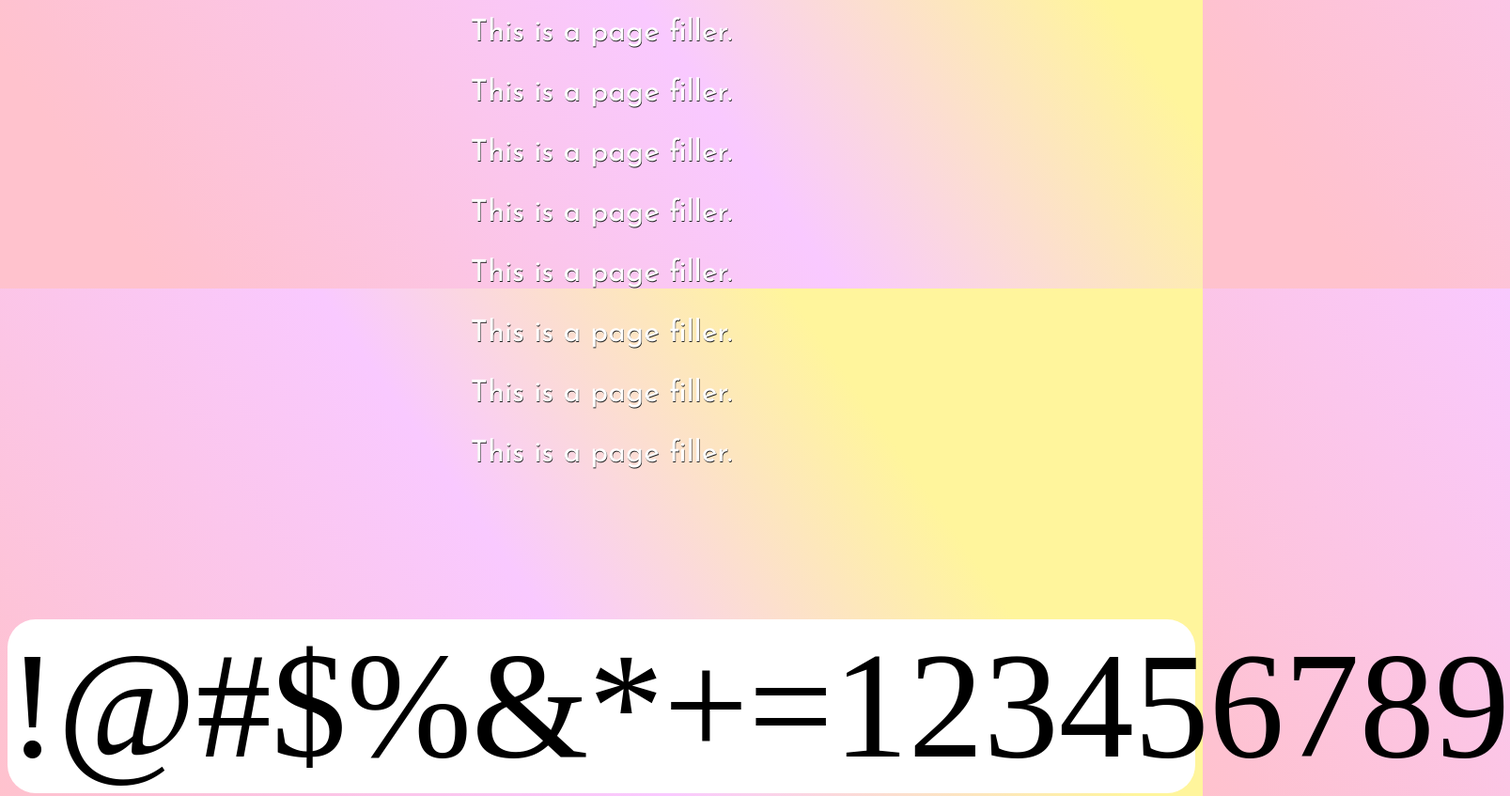
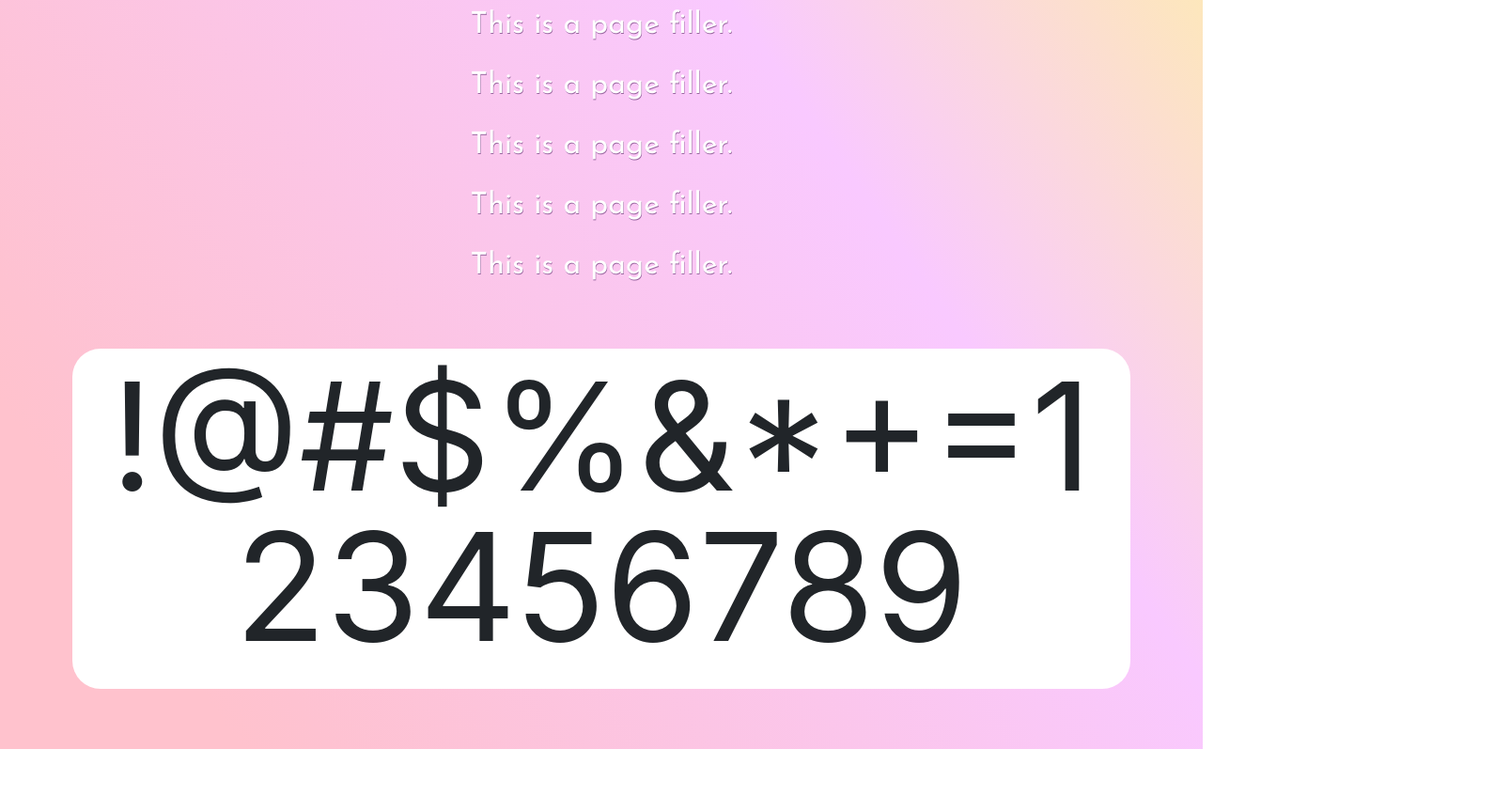
Before and after one commit to afiasara/afiasara.github.io, a plain HTML site: page index.html in a window 1280 px wide. Shown: the part 1293-2140 px from the top of the page at 94% size, 1607 px wide, since content can reach past the window. After the commit the page ends 2090 px from the top, so only its background shows below. Drawn offline with nearby package versions, Linux system fonts and the light colour scheme.

Commit message:
Update index.html

```diff
--- a/index.html
+++ b/index.html
@@ -10,11 +10,13 @@
 
   <link rel="preconnect" href="https://fonts.gstatic.com">
   <link href="https://fonts.googleapis.com/css2?family=Josefin+Sans&display=swap" rel="stylesheet">
+
+  <link rel="stylesheet" href="https://stackpath.bootstrapcdn.com/bootstrap/4.5.0/css/bootstrap.min.css">
 <style>
 
 
 .bodytype {
-  background: linear-gradient(55.22540571638683deg, rgba(255, 194, 205,1) 9.412063766311814%,rgba(254, 194, 209,1) 12.8249753176511%,rgba(249, 201, 255,1) 48.6605466067136%,rgba(255, 245, 156,1) 75.83257318853022%) center fixed;
+  background: linear-gradient(55.22540571638683deg, rgba(255, 194, 205,1) 9.412063766311814%,rgba(254, 194, 209,1) 12.8249753176511%,rgba(249, 201, 255,1) 48.6605466067136%,rgba(255, 245, 156,1) 75.83257318853022%);
   background-size: auto;
   background-repeat: no-repeat;
 }
@@ -39,13 +41,16 @@
   font-size: 2.5vw;
   text-align: center;
   color: white;
-  text-shadow: .5px 1px .5px #242424;
+  text-shadow: .5px 1px .5px rgba(155, 103, 162, 1);
 }
 
 .icondisplay {
-  padding: ;
+  margin: 5% 6% 5% 6%;
+  padding: 1%;
+  height: auto;
   text-align: center;
   font-size: 10em;
+  line-height: 100%;
   background: white;
   border-radius: 30px;
 }
@@ -76,9 +81,13 @@
   <p>This is a page filler.</p>
 </div>
 
-<div class="icondisplay">
+<div class="icondisplay col- text-break">
   <p>!@#$%&*+=123456789</p>
 </div>
 
+    <script src="https://code.jquery.com/jquery-3.5.1.min.js"></script>
+    <script src="https://cdn.jsdelivr.net/npm/popper.js@1.16.0/dist/umd/popper.min.js"></script>
+    <script src="https://stackpath.bootstrapcdn.com/bootstrap/4.5.0/js/bootstrap.min.js"></script>
+
 </body>
 </html>
```
